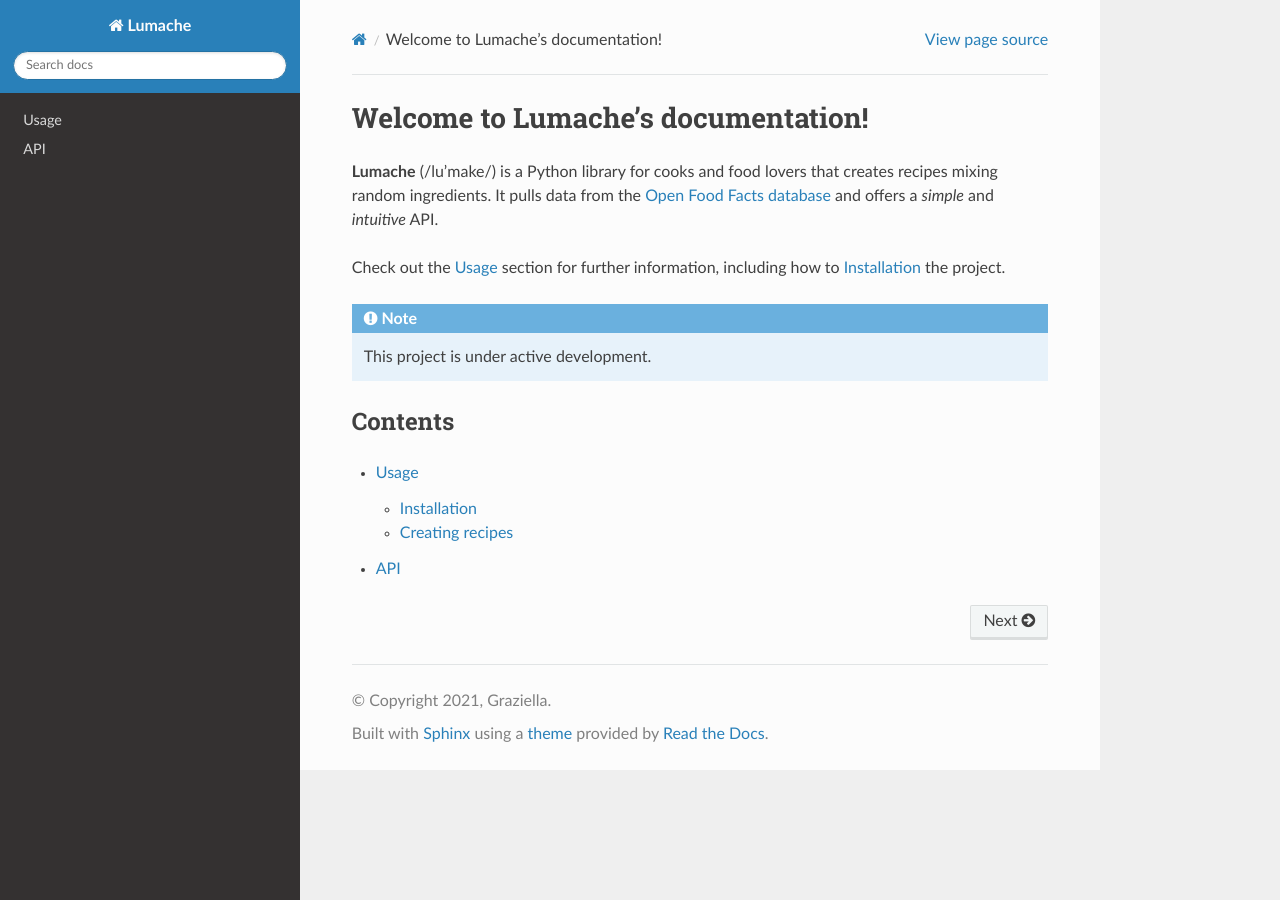
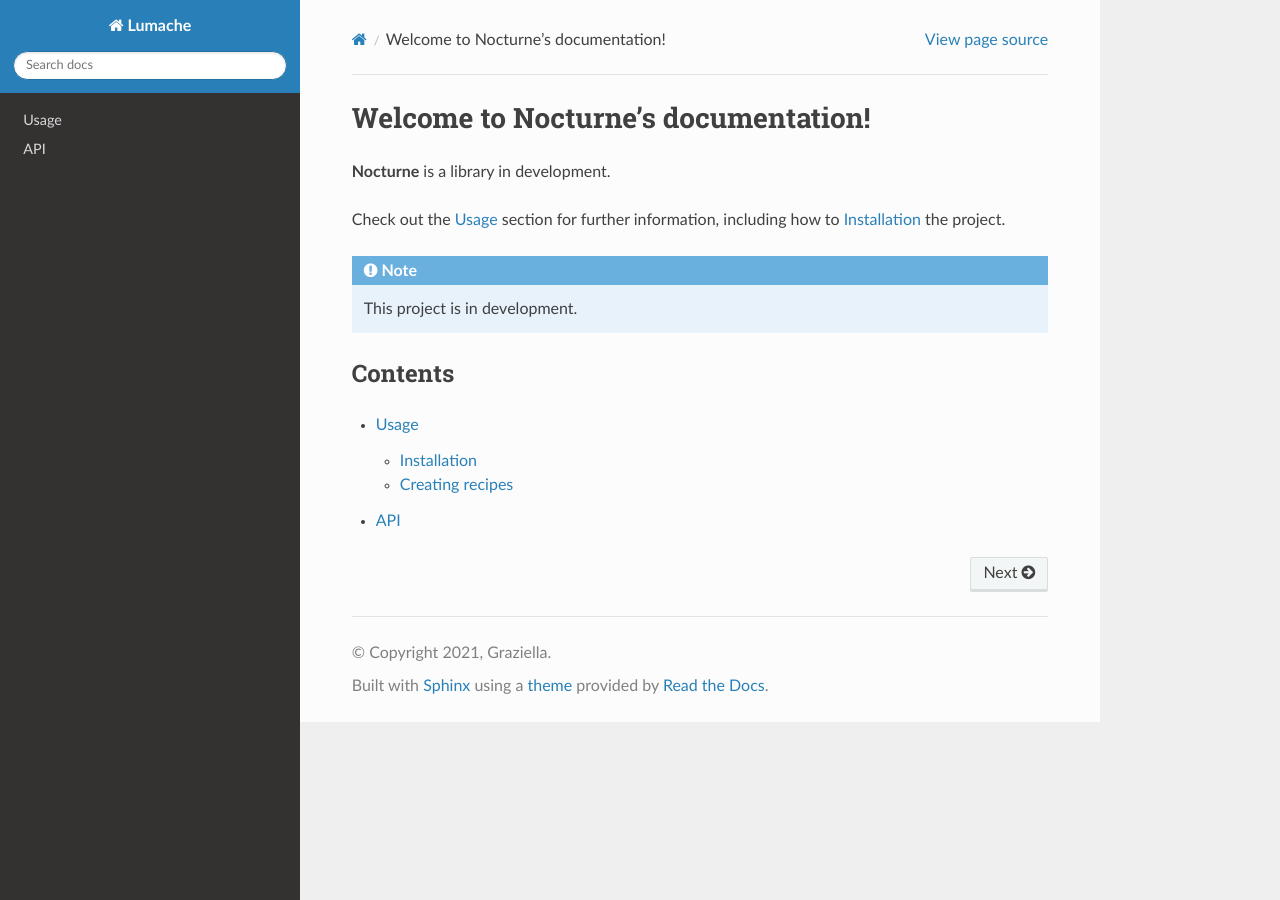
Before and after one commit to NocturneLib/Nocturne, a Sphinx documentation site: the page built from docs/source/index.rst, in a window 1280 px wide. Built offline with Sphinx 7.4.7 and the Read the Docs theme 3.1.0, drawn with Linux system fonts in a browser that asks for light colours.

Commit message:
Update index.rst

```diff
--- a/docs/source/index.rst
+++ b/docs/source/index.rst
@@ -1,17 +1,14 @@
-Welcome to Lumache's documentation!
+Welcome to Nocturne's documentation!
 ===================================
 
-**Lumache** (/lu'make/) is a Python library for cooks and food lovers
-that creates recipes mixing random ingredients.
-It pulls data from the `Open Food Facts database <https://world.openfoodfacts.org/>`_
-and offers a *simple* and *intuitive* API.
+**Nocturne** is a library in development.
 
 Check out the :doc:`usage` section for further information, including
 how to :ref:`installation` the project.
 
 .. note::
 
-   This project is under active development.
+   This project is in development.
 
 Contents
 --------
```
